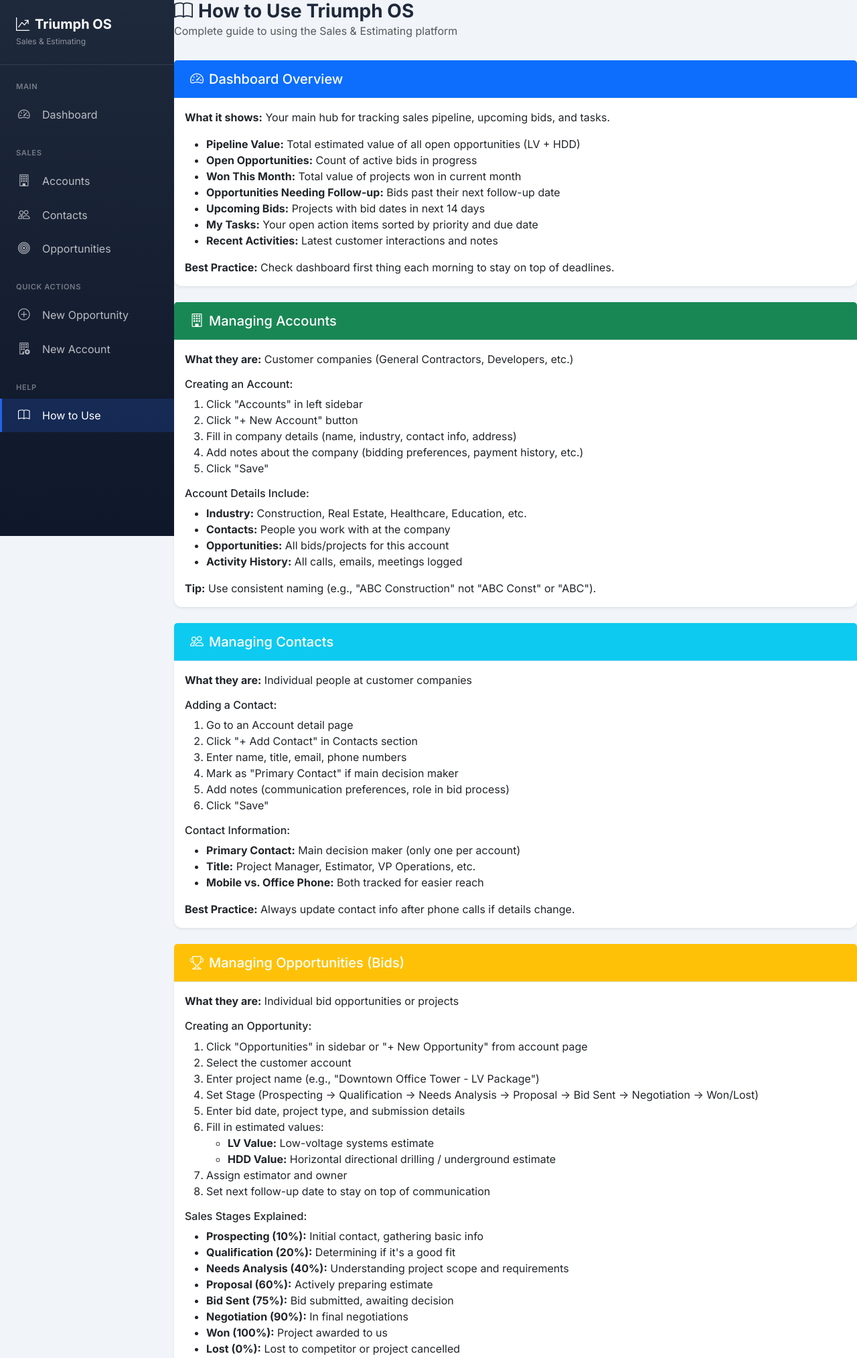
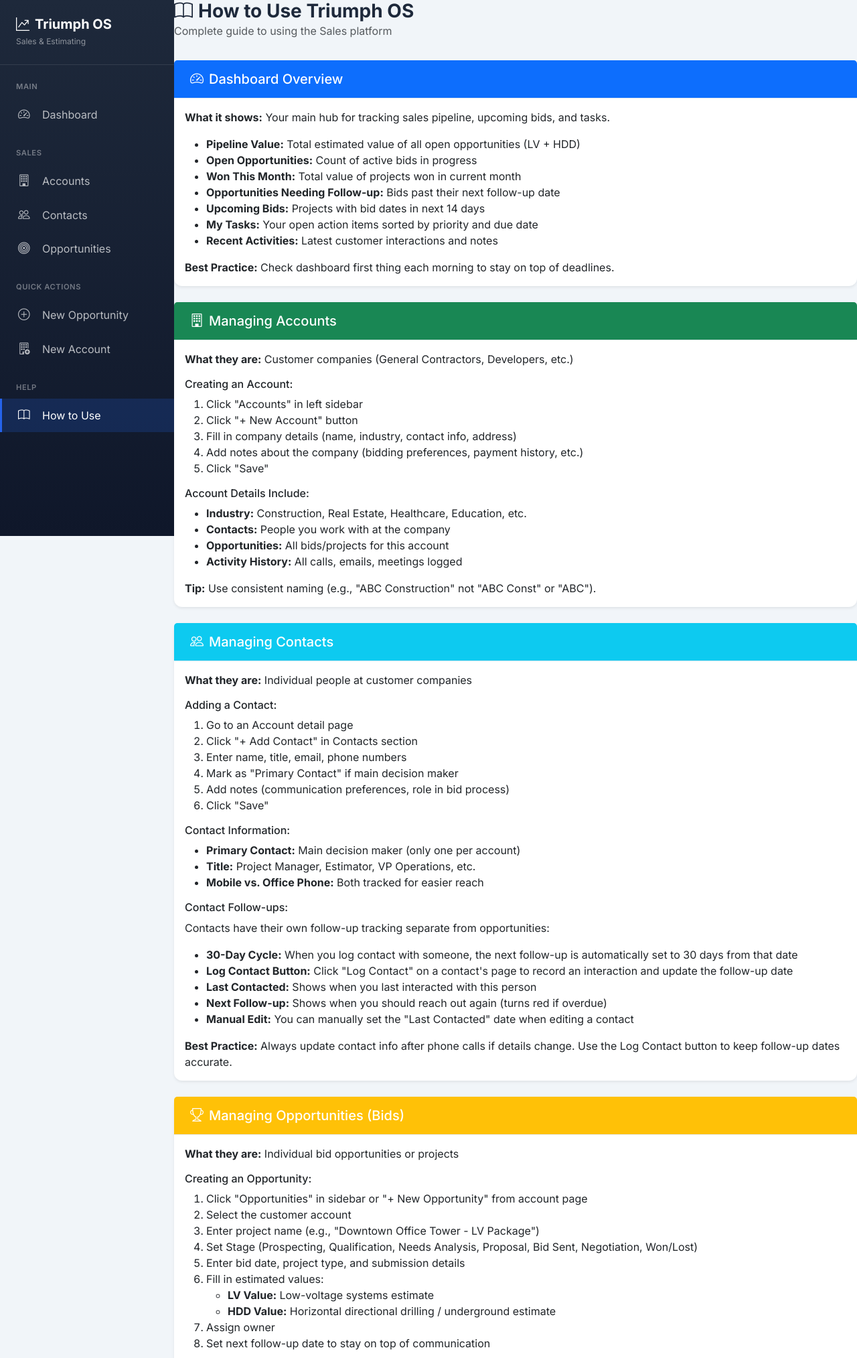
Before and after one commit to HeartlessTime/triumph-os, a FastAPI app: page /how-to-use in a window 1280 px wide. Shown: the top 2027 px of the page at 67% size. Run offline with FastAPI, Linux system fonts and the light colour scheme; parts of the project's set-up code (start-up, migrations or seed data) failed here and were passed over.

Commit message:
Improve contact follow-ups, remove estimating, update how-to

```diff
--- a/app/templates/guide/how_to_use.html
+++ b/app/templates/guide/how_to_use.html
@@ -5,7 +5,7 @@
 {% block content %}
 <div class="page-header">
     <h1><i class="bi bi-book me-2"></i>How to Use Triumph OS</h1>
-    <p class="text-muted">Complete guide to using the Sales & Estimating platform</p>
+    <p class="text-muted">Complete guide to using the Sales platform</p>
 </div>
 
 <div class="row">
@@ -81,7 +81,17 @@
                     <li><strong>Mobile vs. Office Phone:</strong> Both tracked for easier reach</li>
                 </ul>
 
-                <p class="mb-0"><strong>Best Practice:</strong> Always update contact info after phone calls if details change.</p>
+                <h6 class="mt-3">Contact Follow-ups:</h6>
+                <p>Contacts have their own follow-up tracking separate from opportunities:</p>
+                <ul>
+                    <li><strong>30-Day Cycle:</strong> When you log contact with someone, the next follow-up is automatically set to 30 days from that date</li>
+                    <li><strong>Log Contact Button:</strong> Click "Log Contact" on a contact's page to record an interaction and update the follow-up date</li>
+                    <li><strong>Last Contacted:</strong> Shows when you last interacted with this person</li>
+                    <li><strong>Next Follow-up:</strong> Shows when you should reach out again (turns red if overdue)</li>
+                    <li><strong>Manual Edit:</strong> You can manually set the "Last Contacted" date when editing a contact</li>
+                </ul>
+
+                <p class="mb-0"><strong>Best Practice:</strong> Always update contact info after phone calls if details change. Use the Log Contact button to keep follow-up dates accurate.</p>
             </div>
         </div>
 
@@ -97,7 +107,7 @@
                     <li>Click "Opportunities" in sidebar or "+ New Opportunity" from account page</li>
                     <li>Select the customer account</li>
                     <li>Enter project name (e.g., "Downtown Office Tower - LV Package")</li>
-                    <li>Set Stage (Prospecting → Qualification → Needs Analysis → Proposal → Bid Sent → Negotiation → Won/Lost)</li>
+                    <li>Set Stage (Prospecting, Qualification, Needs Analysis, Proposal, Bid Sent, Negotiation, Won/Lost)</li>
                     <li>Enter bid date, project type, and submission details</li>
                     <li>Fill in estimated values:
                         <ul>
@@ -105,7 +115,7 @@
                             <li><strong>HDD Value:</strong> Horizontal directional drilling / underground estimate</li>
                         </ul>
                     </li>
-                    <li>Assign estimator and owner</li>
+                    <li>Assign owner</li>
                     <li>Set next follow-up date to stay on top of communication</li>
                 </ol>
 
@@ -114,11 +124,19 @@
                     <li><strong>Prospecting (10%):</strong> Initial contact, gathering basic info</li>
                     <li><strong>Qualification (20%):</strong> Determining if it's a good fit</li>
                     <li><strong>Needs Analysis (40%):</strong> Understanding project scope and requirements</li>
-                    <li><strong>Proposal (60%):</strong> Actively preparing estimate</li>
+                    <li><strong>Proposal (60%):</strong> Actively preparing bid</li>
                     <li><strong>Bid Sent (75%):</strong> Bid submitted, awaiting decision</li>
                     <li><strong>Negotiation (90%):</strong> In final negotiations</li>
                     <li><strong>Won (100%):</strong> Project awarded to us</li>
                     <li><strong>Lost (0%):</strong> Lost to competitor or project cancelled</li>
+                </ul>
+
+                <h6 class="mt-3">Opportunity Follow-ups:</h6>
+                <p>Opportunity follow-ups are separate from contact follow-ups and are based on the sales stage and bid date:</p>
+                <ul>
+                    <li>Follow-up dates are calculated based on when the opportunity was last contacted and the current stage</li>
+                    <li>Use the "Log Contact" button on an opportunity to update its follow-up schedule</li>
+                    <li>Opportunities needing follow-up appear on the dashboard</li>
                 </ul>
 
                 <p class="mb-0"><strong>Tip:</strong> Update the stage as the opportunity progresses. Set realistic follow-up dates and stick to them!</p>
@@ -197,9 +215,8 @@
                 <ul>
                     <li>"Request fire alarm quotes from vendors"</li>
                     <li>"Schedule site visit with GC"</li>
-                    <li>"Complete labor estimate for cabling"</li>
                     <li>"Follow up with customer on bid questions"</li>
-                    <li>"Review and approve estimate"</li>
+                    <li>"Review and finalize proposal"</li>
                 </ul>
 
                 <p class="mb-0"><strong>Best Practice:</strong> Mark tasks complete immediately when done. Review task list daily.</p>
@@ -225,13 +242,13 @@
                     <li>Use consistent naming conventions</li>
                     <li>Keep contact information up to date</li>
                     <li>Add detailed notes - your future self will thank you</li>
-                    <li>Update opportunity values as estimates are refined</li>
+                    <li>Update opportunity values as bids are refined</li>
                     <li>Move lost opportunities to "Lost" stage (don't delete)</li>
                 </ul>
 
                 <h6 class="mt-3">Team Collaboration:</h6>
                 <ul>
-                    <li>Assign opportunities to correct owners and estimators</li>
+                    <li>Assign opportunities to correct owners</li>
                     <li>Use activity logs to communicate with team about customer interactions</li>
                     <li>Create tasks for team members when action is needed</li>
                 </ul>
```
Also changed, not shown: app/routes/contacts.py (+6 -2 lines), app/templates/contacts/form.html (+7 -0 lines), app/templates/opportunities/command_center.html (+0 -30 lines).
